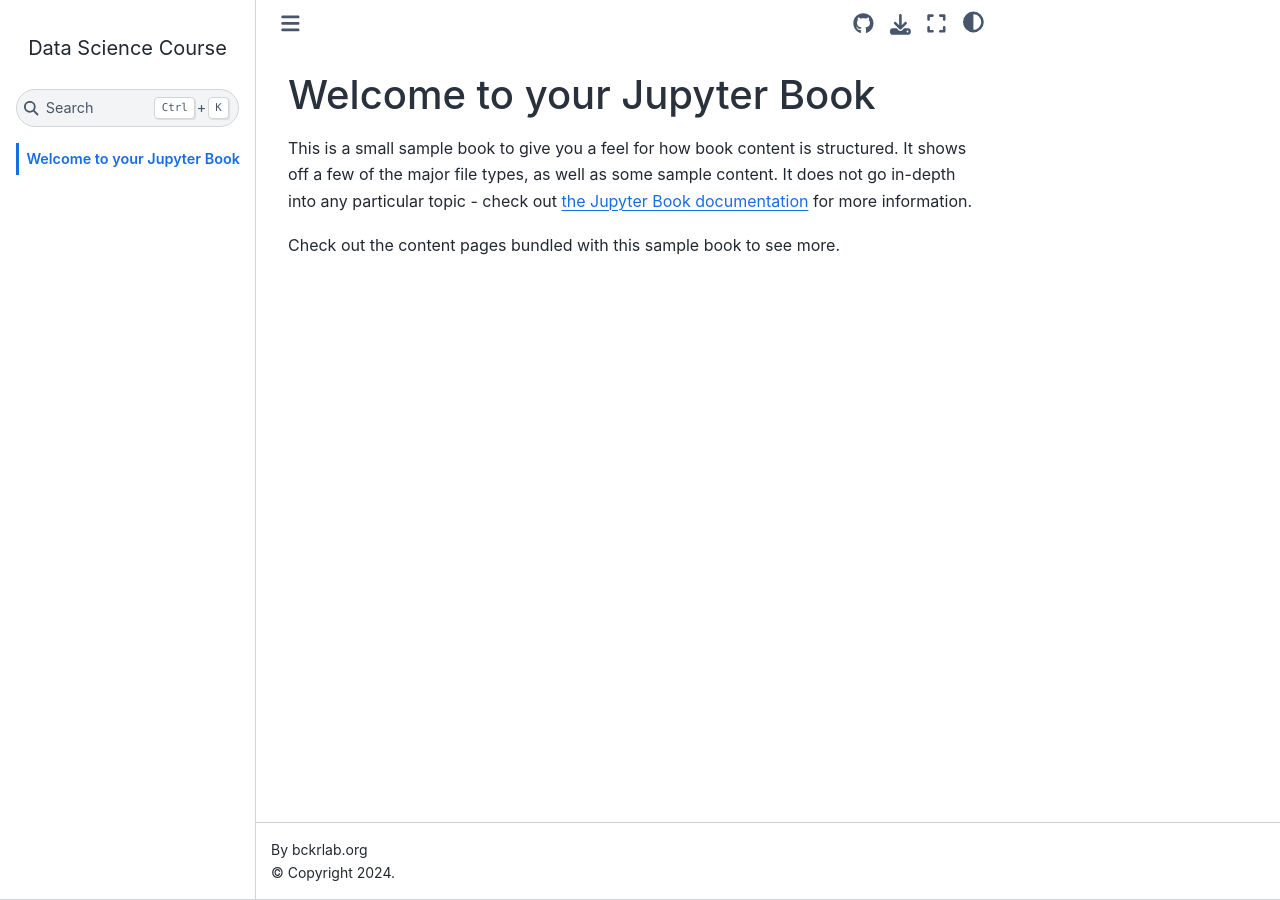
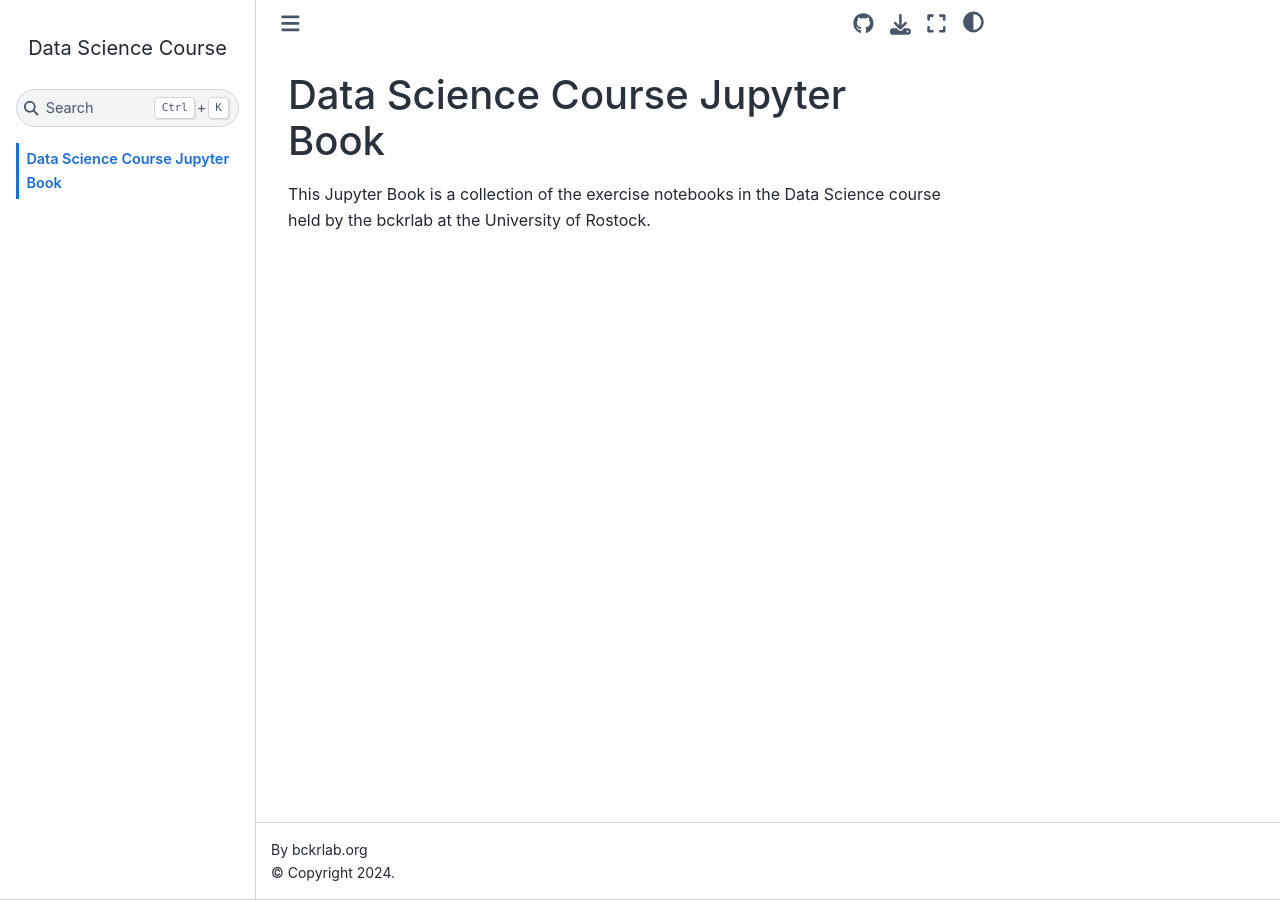
Before and after one commit to bckrlab/data-science-course, a Jupyter Book: the page built from index.md, in a window 1280 px wide. Built offline with Jupyter Book 1.0.4 settings and Sphinx 7.4.7 and the Sphinx Book theme 1.1.4, drawn with Linux system fonts in a browser that asks for light colours; pages that are not in the unit, such as notebooks, are missing from menus.

Commit message:
update index text

````diff
--- a/index.md
+++ b/index.md
@@ -1,11 +1,6 @@
-# Welcome to your Jupyter Book
+# Data Science Course Jupyter Book
 
-This is a small sample book to give you a feel for how book content is
-structured.
-It shows off a few of the major file types, as well as some sample content.
-It does not go in-depth into any particular topic - check out [the Jupyter Book documentation](https://jupyterbook.org) for more information.
-
-Check out the content pages bundled with this sample book to see more.
+This Jupyter Book is a collection of the exercise notebooks in the Data Science course held by the bckrlab at the University of Rostock.
 
 ```{tableofcontents}
 ```
````
